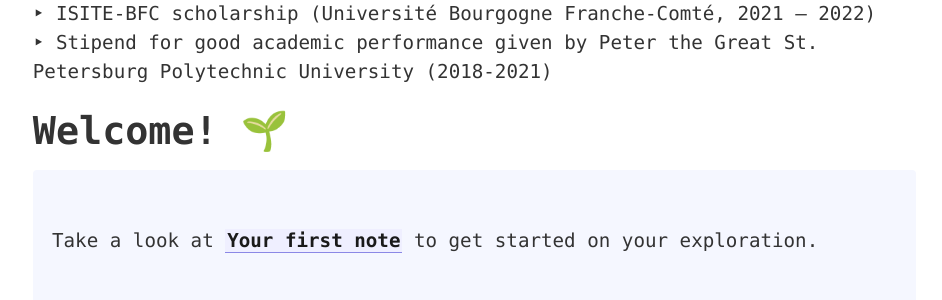
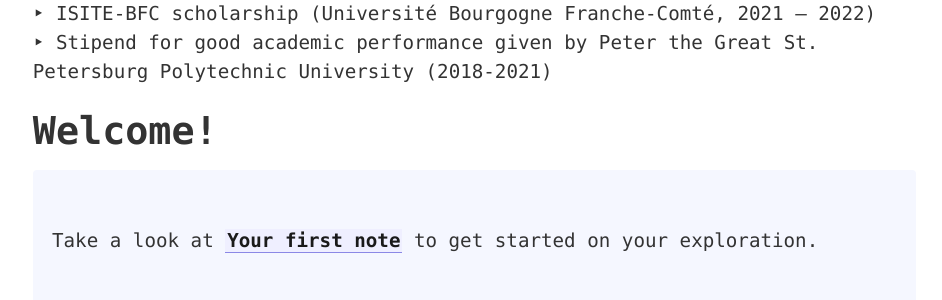
Before and after one commit to senseofeternity/drozdov, a Jekyll site: the page built from _pages/index.md, in a window 1280 px wide and 900 px high, scrolled down 1544 px. Shown: the part 187-487 px from the top of the window, without its empty margins (44-986 px from the left). Built offline with Jekyll 4.4.1, drawn with Linux system fonts in a browser that asks for light colours.

```diff
--- a/_pages/index.md
+++ b/_pages/index.md
@@ -14,8 +14,8 @@ permalink: /
 </p>
 
 Table of Contents
-1. [Education](#Education)
-2. [Welcome](#Welcome)
+1. [Education](###Education)
+2. [Welcome](#Welcome!)
 
 ### Education
 - #### M.Sc. in Mathematical Physics / 2021 – present
@@ -47,7 +47,7 @@ Lists of my publications: [Scopus](https://www.scopus.com/authid/detail.uri?aut
 ‣ ISITE-BFC scholarship (Université Bourgogne Franche-Comté, 2021 – 2022) <br>
 ‣ Stipend for good academic performance given by Peter the Great St. Petersburg Polytechnic University (2018-2021)
 
-# Welcome! 🌱
+# Welcome!
 
 <p style="padding: 3em 1em; background: #f5f7ff; border-radius: 4px;">
   Take a look at <span style="font-weight: bold">[[Your first note]]</span> to get started on your exploration.
```
